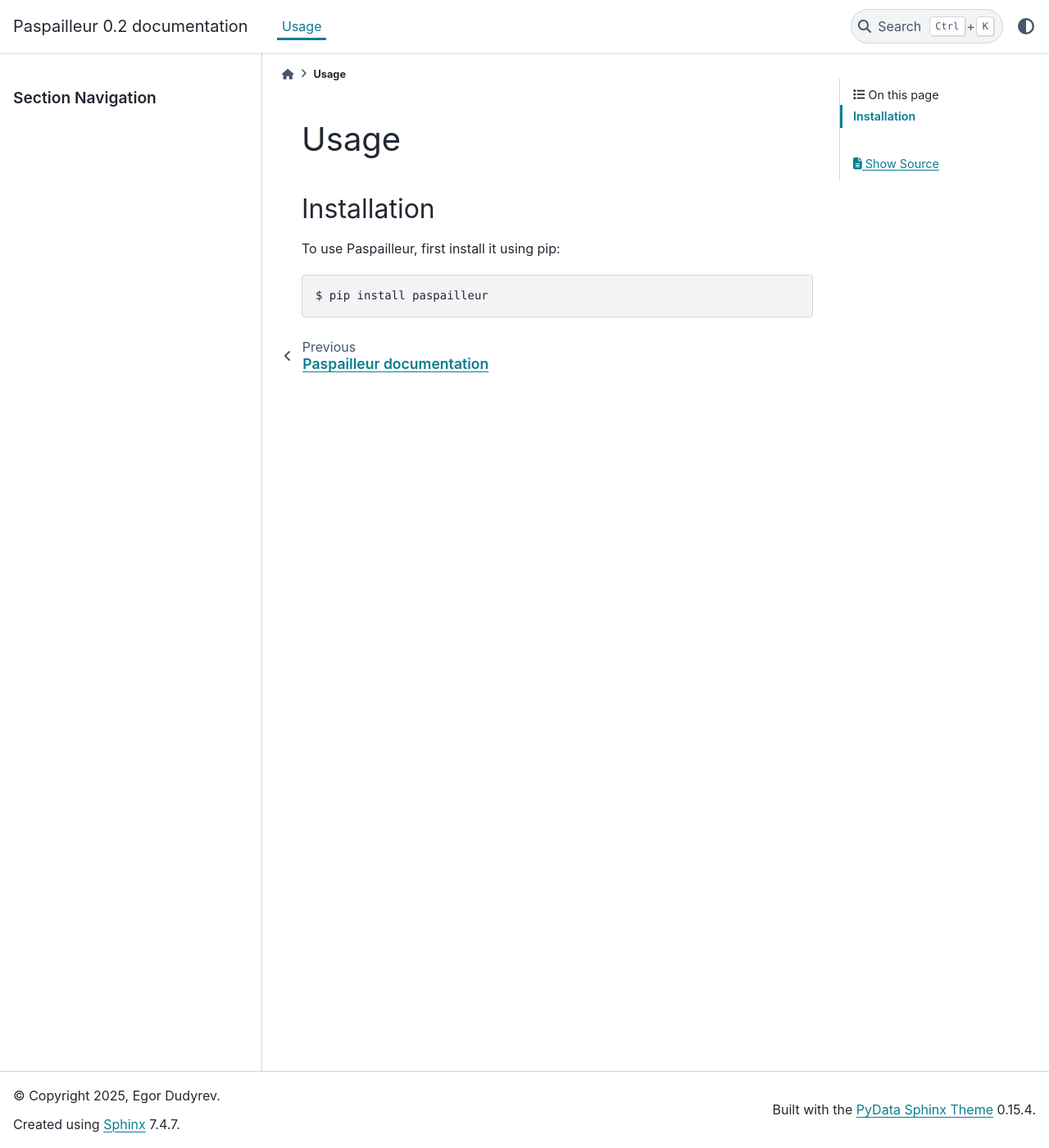
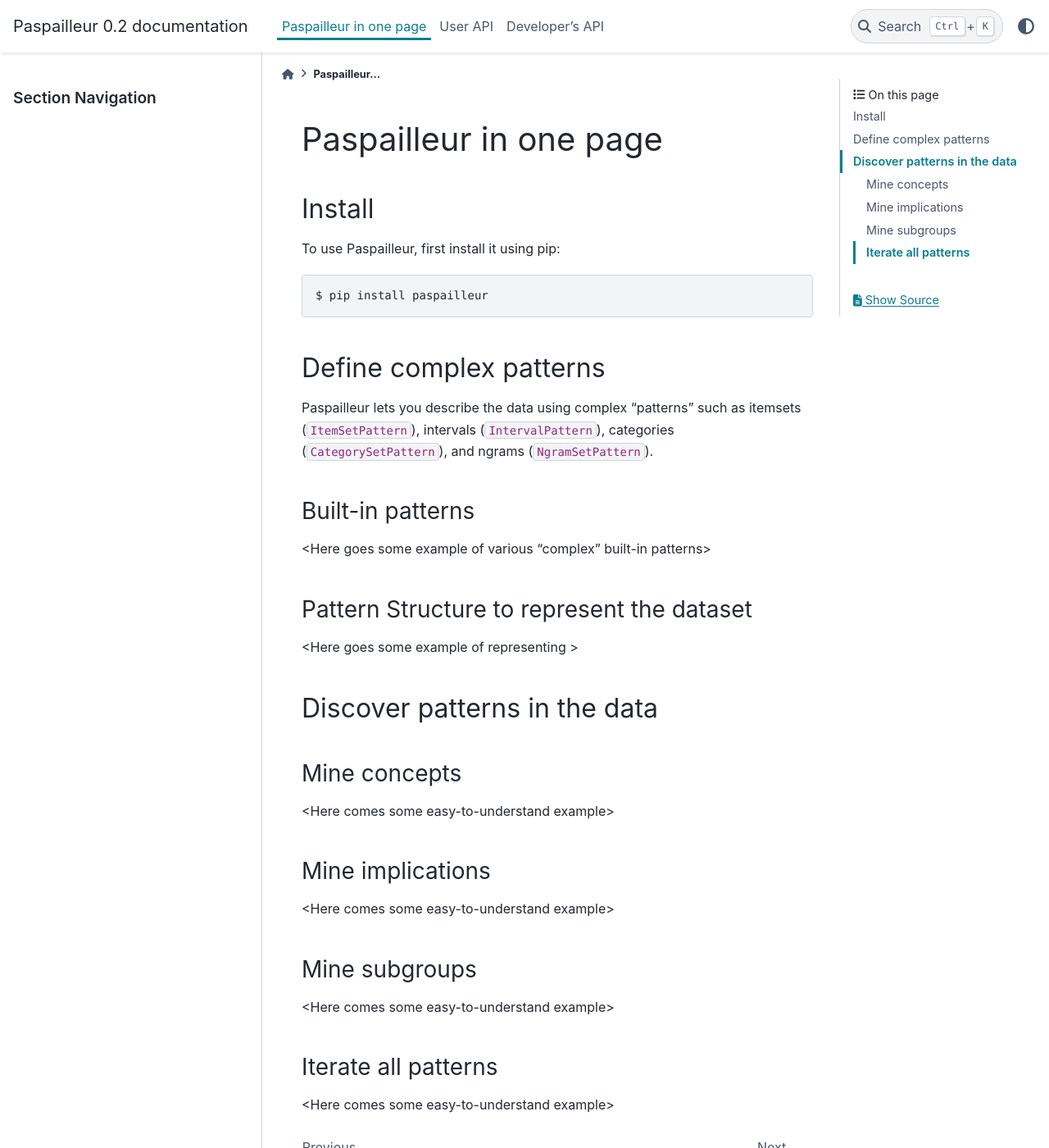
Before and after one commit to smartFCA/paspailleur, a Sphinx documentation site: the page built from docs/source/usage.rst, in a window 1280 px wide and 1400 px high. Shown: the whole window at 82% size. Built offline with Sphinx 7.4.7 and the PyData theme 0.15.4, drawn with Linux system fonts in a browser that asks for light colours.

Commit message:
Set up the template for Documentation to fill up later

```diff
--- a/docs/source/conf.py
+++ b/docs/source/conf.py
@@ -14,7 +14,10 @@
 # -- General configuration ---------------------------------------------------
 # https://www.sphinx-doc.org/en/master/usage/configuration.html#general-configuration
 
-extensions = []
+extensions = [
+    'sphinx.ext.autodoc',
+    'sphinx.ext.autosummary',
+]
 
 templates_path = ['_templates']
 exclude_patterns = []
--- /dev/null
+++ b/docs/source/developer_api.rst
@@ -0,0 +1,17 @@
+Developer's API
+===============
+
+Base functions
+..............
+
+.. automodule::paspailleur.algorithms.base_functions
+
+Mine equivalence classes
+........................
+
+.. automodule::paspailleur.algorithms.mine_equivalence_classes
+
+Mine subgroups
+..............
+
+.. automodule::paspailleur.algorithms.mine_subgroups
--- a/docs/source/index.rst
+++ b/docs/source/index.rst
@@ -24,3 +24,5 @@
 .. toctree::
 
    usage
+   user_api
+   developer_api
--- a/docs/source/usage.rst
+++ b/docs/source/usage.rst
@@ -1,13 +1,53 @@
-Usage
-=====
+Paspailleur in one page
+=======================
 
 .. _installation:
 
-Installation
-------------
+Install
+-------
 
 To use Paspailleur, first install it using pip:
 
 .. code-block:: console
 
    $ pip install paspailleur
+
+
+Define complex patterns
+-----------------------
+
+Paspailleur lets you describe the data using complex "patterns" such as itemsets (``ItemSetPattern``), intervals (``IntervalPattern``), categories (``CategorySetPattern``), and ngrams (``NgramSetPattern``).
+
+Built-in patterns
+.................
+
+<Here goes some example of various "complex" built-in patterns>
+
+Pattern Structure to represent the dataset
+..........................................
+
+<Here goes some example of representing >
+
+
+Discover patterns in the data
+-----------------------------
+
+Mine concepts
+.............
+
+<Here comes some easy-to-understand example>
+
+Mine implications
+.................
+
+<Here comes some easy-to-understand example>
+
+Mine subgroups
+..............
+
+<Here comes some easy-to-understand example>
+
+Iterate all patterns
+....................
+
+<Here comes some easy-to-understand example>
--- /dev/null
+++ b/docs/source/user_api.rst
@@ -0,0 +1,19 @@
+User API
+========
+
+(Abstract) Pattern Class
+........................
+
+.. autoclass:: paspailleur.pattern_structures.pattern.Pattern
+
+
+Built-in Patterns
+.................
+
+.. automodule:: paspailleur.pattern_structures.built_in_patterns
+
+
+Pattern Structure
+-----------------
+
+.. autoclass:: paspailleur.pattern_structures.pattern_structure.PatternStructure
```
